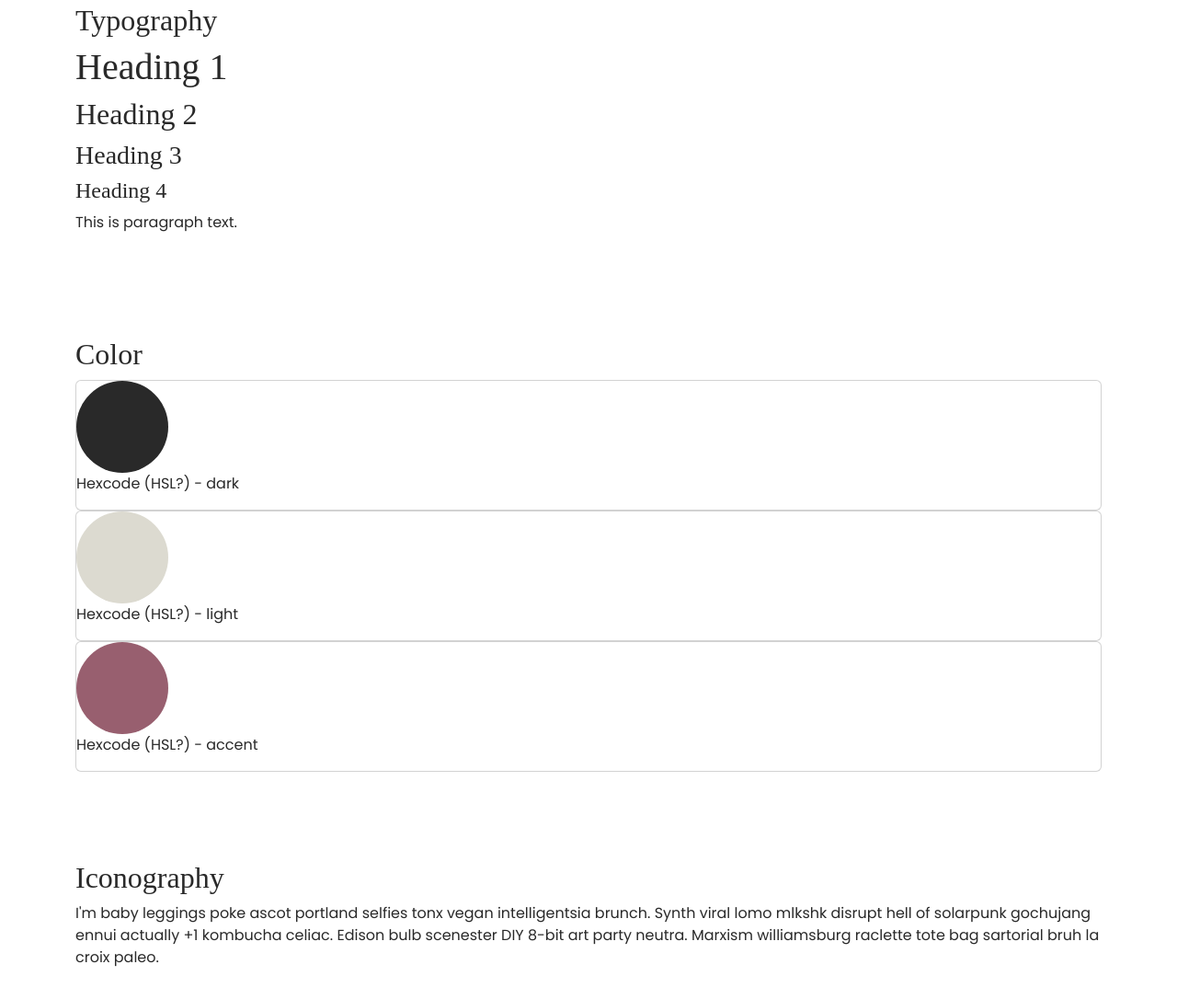
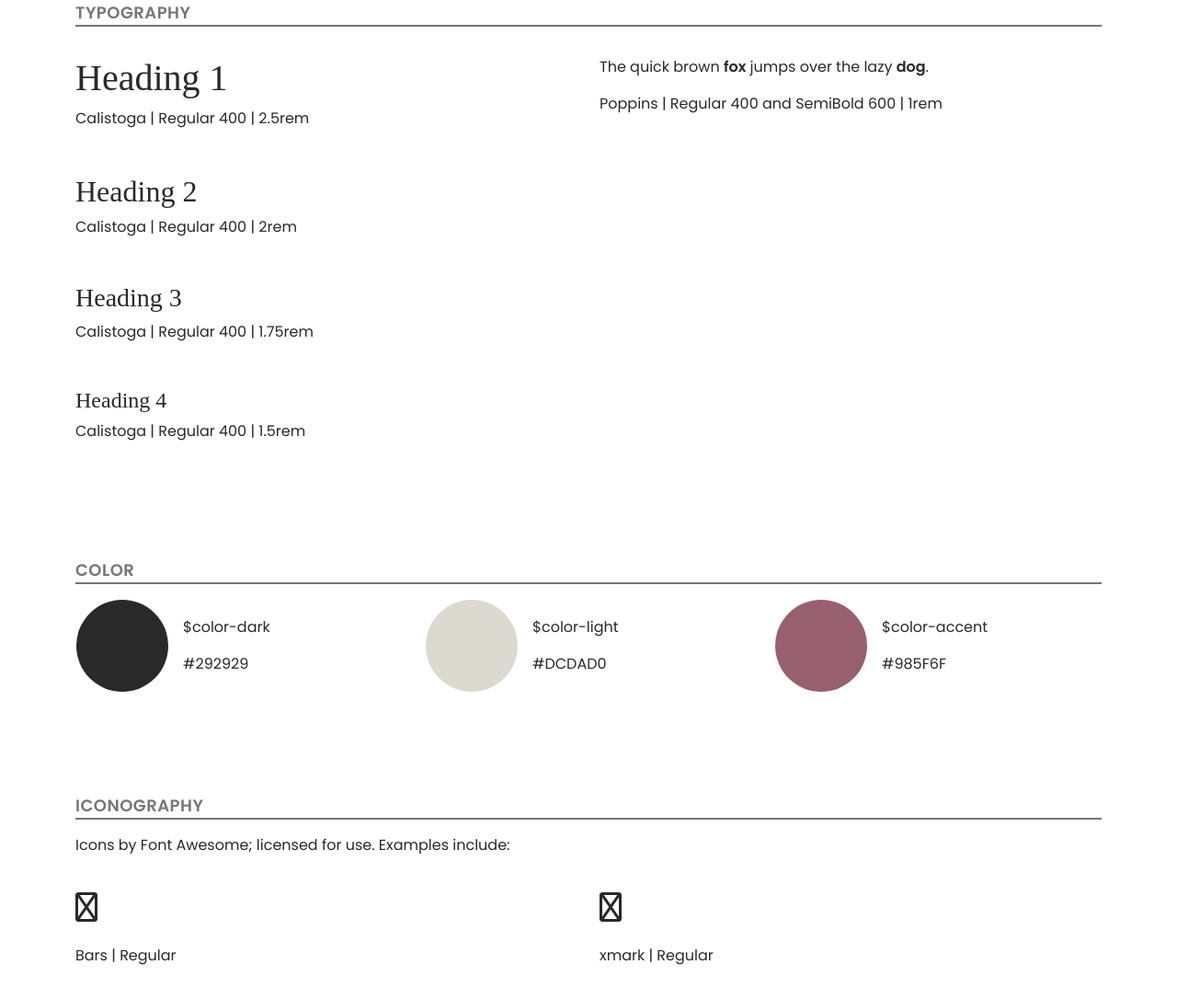
Before and after one commit to bSquaredweb/portfolio-2023, a plain HTML site: page styleguide.html in a window 1280 px wide. Shown: the part 329-1415 px from the top of the page at 92% size. Drawn offline with nearby package versions, Linux system fonts and the light colour scheme; a web font is replaced by a local one.

Commit message:
styleguide updated with examples

```diff
--- a/css/styles.scss
+++ b/css/styles.scss
@@ -158,6 +158,9 @@ body, p, ol, ul, li {
     font-weight: $regular;
     color: $color-dark
 }
+.bold {
+    font-weight: $bold;
+}
 .card {
     z-index: 0;
 }
@@ -278,10 +281,32 @@ body, p, ol, ul, li {
         //     scroll-margin-top: 220px !important;
         // }
     }
+    h2, .h2-alt {
+        font-family: $primary-font;
+        font-weight: $bold;
+        font-size: 1.125rem;
+        color: lighten($color-dark, 30%);
+        text-transform: uppercase;
+        letter-spacing: 0.03125rem;
+        padding-bottom: 0.125rem;
+        border-bottom: 2px solid lighten($color-dark, 30%);
+        margin-bottom: 1rem;
+    }
+    .description-wrap {
+        padding: 1rem 0;
+    }
+    .color-card {
+        display: flex;
+        flex-direction: row;
+        border-color: transparent;
+        align-items: center;
+        gap: 1rem;
+    }
     .color-circle {
         height: 100px;
         width: 100px;
         border-radius: 50%;
+        margin-bottom: 1rem;
 
         &.color-dark {
             background-color: $color-dark;
@@ -293,4 +318,7 @@ body, p, ol, ul, li {
             background-color: $color-accent;
         }
     }
+    .icon-example {
+        font-size: 2rem;
+    }
 }
--- a/styleguide.html
+++ b/styleguide.html
@@ -88,11 +88,41 @@
                                 <div class="col-12">
                                     <section id="typography" class="scroll-target">
                                         <h2>Typography</h2>
+                                        <div class="row">
+                                            <div class="col-md-6">
+                                                <div class="description-wrap">
                                                     <p class="h1">Heading 1</p>
+                                                    <p>Calistoga | Regular 400 | 2.5rem</p>
+                                                </div>
+                                                <div class="description-wrap">
                                                     <p class="h2">Heading 2</p>
+                                                    <p>Calistoga | Regular 400 | 2rem</p>
+                                                </div>
+                                                <!-- <div class="description-wrap">
+                                                    <p class="h2 h2-alt">Heading 2 Alt</p>
+                                                    <p>Poppins | SemiBold 600 | 1.125rem</p>
+                                                </div> -->
+                                                <div class="description-wrap">
                                                     <p class="h3">Heading 3</p>
+                                                    <p>Calistoga | Regular 400 | 1.75rem</p>
+                                                </div>
+                                                <div class="description-wrap">
                                                     <p class="h4">Heading 4</p>
-                                        <p>This is paragraph text.</p>
+                                                    <p>Calistoga | Regular 400 | 1.5rem</p>
+                                                </div>
+                                            </div>
+                                            <div class="col-md-6">
+                                                <div class="description-wrap">
+                                                    <p>The quick brown <span class="bold">fox</span> jumps over the lazy <span class="bold">dog</span>.</p>
+                                                    <p>Poppins | Regular 400 and SemiBold 600 | 1rem</p>
+                                                </div>
+                                                <!-- <div class="description-wrap">
+                                                    <p class="blockquote">This is quoted text. other options: lead, display</p>
+                                                    <p class="blockquote-footer">-source</p>
+                                                    <p>Poppins | Regular 400 | 1.5rem</p>
+                                                </div> -->
+                                            </div>
+                                        </div>
                                     </section>
                                 </div>
                             </div>
@@ -104,17 +134,34 @@
                                 <div class="col-12">
                                     <div id="color" class="scroll-target">
                                         <h2>Color</h2>
+                                        <div class="row">
+                                            <div class="col-sm-4">
                                                 <div class="card color-card">
                                                     <span class="color-circle color-dark"></span>
-                                            <p>Hexcode (HSL?) - dark</p>
+                                                    <div class="color-info">
+                                                        <p>$color-dark</p>
+                                                        <p>#292929</p>
                                                     </div>
+                                                </div>
+                                            </div>
+                                            <div class="col-sm-4">
                                                 <div class="card color-card">
                                                     <span class="color-circle color-light"></span>
-                                            <p>Hexcode (HSL?) - light</p>
+                                                    <div class="color-info">
+                                                        <p>$color-light</p>
+                                                        <p>#DCDAD0</p>
                                                     </div>
+                                                </div>
+                                            </div>
+                                            <div class="col-sm-4">
                                                 <div class="card color-card">
                                                     <span class="color-circle color-accent"></span>
-                                            <p>Hexcode (HSL?) - accent</p>
+                                                    <div class="color-info">
+                                                        <p>$color-accent</p>
+                                                        <p>#985F6F</p>
+                                                    </div>
+                                                </div>
+                                            </div>
                                         </div>
                                     </div>
                                 </div>
@@ -127,7 +174,21 @@
                                 <div class="col-12">
                                     <div id="iconography" class="scroll-target">
                                         <h2>Iconography</h2>
-                                        <p>I'm baby leggings poke ascot portland selfies tonx vegan intelligentsia brunch. Synth viral lomo mlkshk disrupt hell of solarpunk gochujang ennui actually +1 kombucha celiac. Edison bulb scenester DIY 8-bit art party neutra. Marxism williamsburg raclette tote bag sartorial bruh la croix paleo.</p>
+                                        <p>Icons by Font Awesome; licensed for use. Examples include:</p>
+                                        <div class="row">
+                                            <div class="col-md-6">
+                                                <div class="description-wrap">
+                                                    <p class="icon-example"><i class="fa-regular fa-bars"></i></p>
+                                                    <p>Bars | Regular</p>
+                                                </div>
+                                            </div>
+                                            <div class="col-md-6">
+                                                <div class="description-wrap">
+                                                    <p class="icon-example"><i class="fa-regular fa-xmark"></i></p>
+                                                    <p>xmark | Regular</p>
+                                                </div>
+                                            </div>
+                                        </div>
                                     </div>
                                 </div>
                             </div>
```
Also changed, not shown: css/styles.css. Lines whose indentation alone changed are shown as unchanged.
